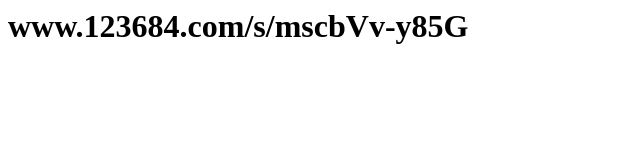
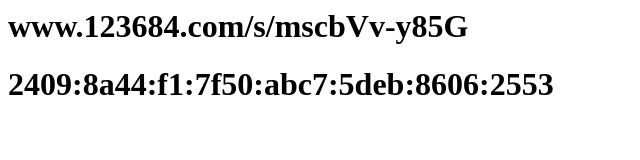
Before and after one commit to zgitbnz/zgitbnz.github.io, a plain HTML site: page index.html in a window 1280 px wide. Shown: the whole page, without its empty margins (0-640 px from the left). Drawn offline with Linux system fonts and the light colour scheme.

Commit message:
Update index.html

```diff
--- a/index.html
+++ b/index.html
@@ -2,5 +2,6 @@
   <head><title>zgitbnz</title></head>
   <body>
     <h1>www.123684.com/s/mscbVv-y85G</h1>
+    <h1>2409:8a44:f1:7f50:abc7:5deb:8606:2553</h1>
   </body>
 </html>
```
